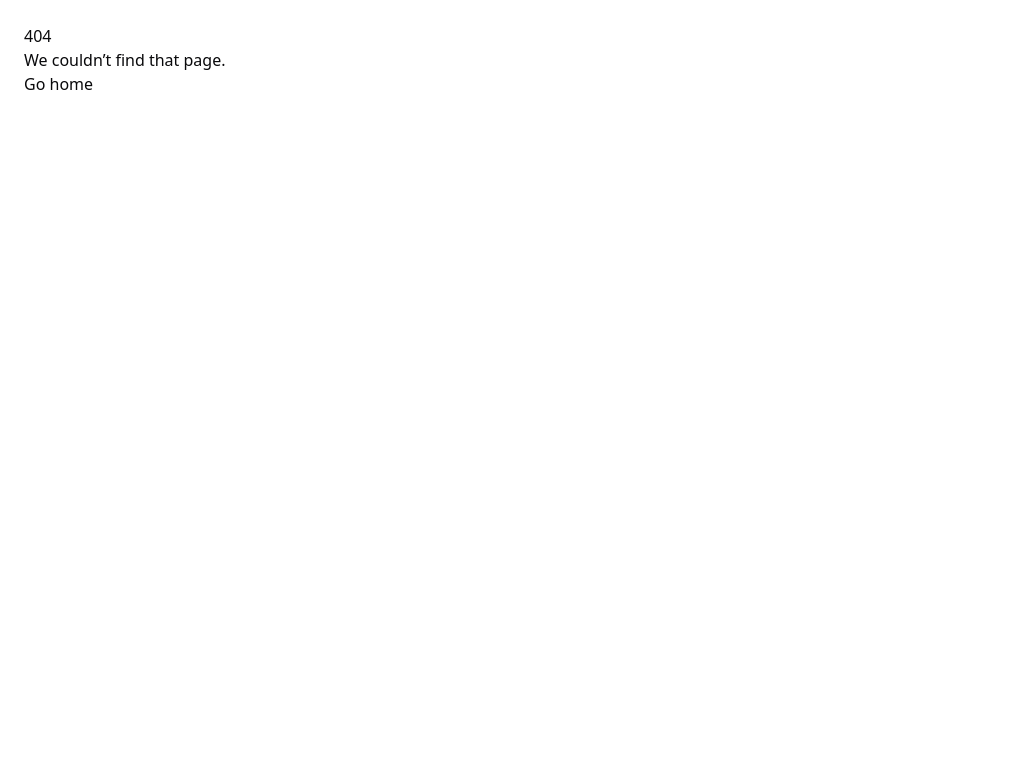
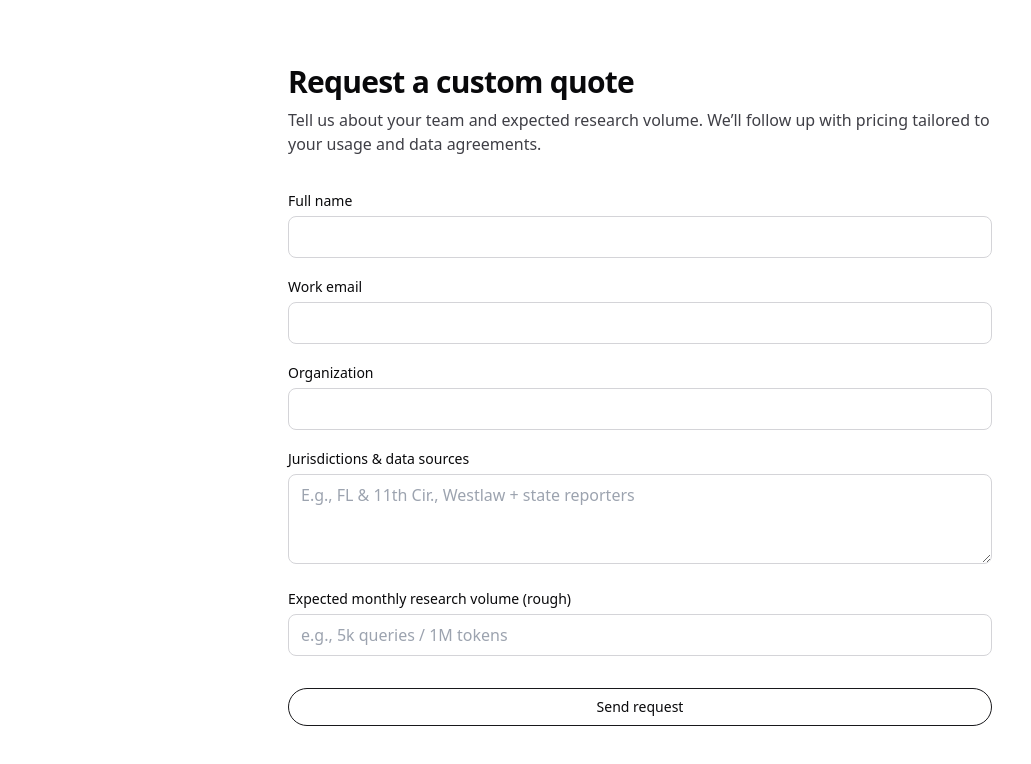
Before and after one commit to josephchalifoux/WestlawAI, a Next.js app: page /ensemble in a window 1280 px wide. Before the commit this address had no page. Shown: the top 764 px of the page, without its empty margins (0-1031 px from the left). Built offline with nearby package versions, Linux system fonts and the light colour scheme.

Commit message:
Create page.tsx

```diff
--- /dev/null
+++ b/app/ensemble/page.tsx
@@ -0,0 +1,42 @@
+export const metadata = {
+  title: 'Request a Custom Quote • WestlawAI',
+  description: 'Ensemble tier with Westlaw/Lexis connectors (subject to agreement).',
+};
+
+export default function EnsembleQuote() {
+  return (
+    <main className="mx-auto w-full max-w-3xl px-6 sm:px-8 py-16">
+      <h1 className="text-3xl font-semibold tracking-tight">Request a custom quote</h1>
+      <p className="mt-2 text-zinc-700">
+        Tell us about your team and expected research volume. We’ll follow up with pricing tailored to your usage and data agreements.
+      </p>
+
+      <form className="mt-8 grid gap-4" method="post" action="mailto:sales@westlawai.com">
+        <div>
+          <label className="text-sm font-medium">Full name</label>
+          <input className="mt-1 w-full rounded-lg border border-zinc-300 px-3 py-2" name="name" required />
+        </div>
+        <div>
+          <label className="text-sm font-medium">Work email</label>
+          <input type="email" className="mt-1 w-full rounded-lg border border-zinc-300 px-3 py-2" name="email" required />
+        </div>
+        <div>
+          <label className="text-sm font-medium">Organization</label>
+          <input className="mt-1 w-full rounded-lg border border-zinc-300 px-3 py-2" name="org" />
+        </div>
+        <div>
+          <label className="text-sm font-medium">Jurisdictions & data sources</label>
+          <textarea className="mt-1 w-full rounded-lg border border-zinc-300 px-3 py-2" name="sources" rows={3}
+            placeholder="E.g., FL & 11th Cir., Westlaw + state reporters" />
+        </div>
+        <div>
+          <label className="text-sm font-medium">Expected monthly research volume (rough)</label>
+          <input className="mt-1 w-full rounded-lg border border-zinc-300 px-3 py-2" name="volume" placeholder="e.g., 5k queries / 1M tokens" />
+        </div>
+        <button className="mt-4 inline-flex w-full items-center justify-center rounded-full border border-zinc-900 px-4 py-2 text-sm font-medium hover:bg-zinc-900 hover:text-white transition-colors">
+          Send request
+        </button>
+      </form>
+    </main>
+  );
+}
```
